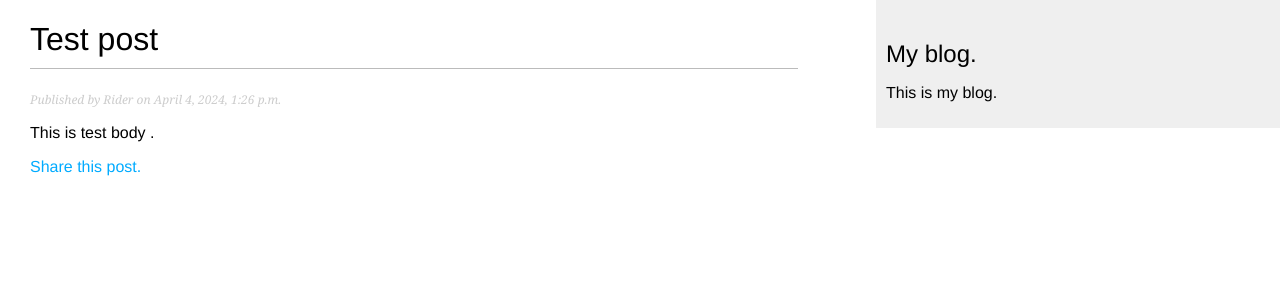
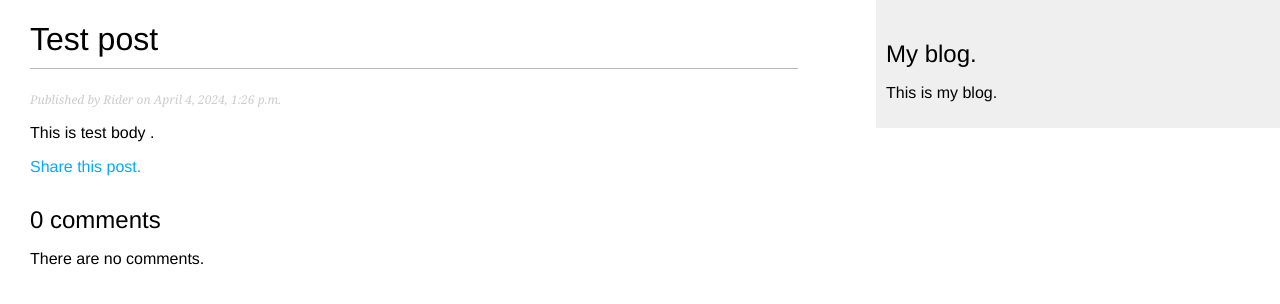
Before and after one commit to ABHISHEKGHARAMI/Djnago_codeOn2.0, a Django app: a page that uses mysite/blog/templates/blog/post/detail.html in a window 1280 px wide. Shown: the top 304 px of the page. Run offline with Django 5.2, Linux system fonts and the light colour scheme; data comes from the database, SQL or seed files in the repository.

Commit message:
Adding the total comments form for the comment system .

```diff
--- a/mysite/blog/templates/blog/post/detail.html
+++ b/mysite/blog/templates/blog/post/detail.html
@@ -11,4 +11,21 @@
   <a  href="{% url "blog:post_share" post.id %}">Share this post.
   </a>
  </p>
+ {% with comments.count as total_comments %}
+ <h2>
+ {{total_comments}} comment{{ total_comments | pluralize }}
+ </h2>
+ {% endwith %}
+ {% for comment in comments %}
+   <div class="comment">
+   <p class="info">
+Comment {{ forloop.counter }} by {{ comment.name }}
+{{ comment.created }}
+</p>
+{{ comment.body|linebreaks }}
+</div>
+{% empty %}
+<p>There are no comments.</p>
+{% endfor %}
+{% include "blog/post/includes/comment_form.html" %}
 {% endblock %}
```
